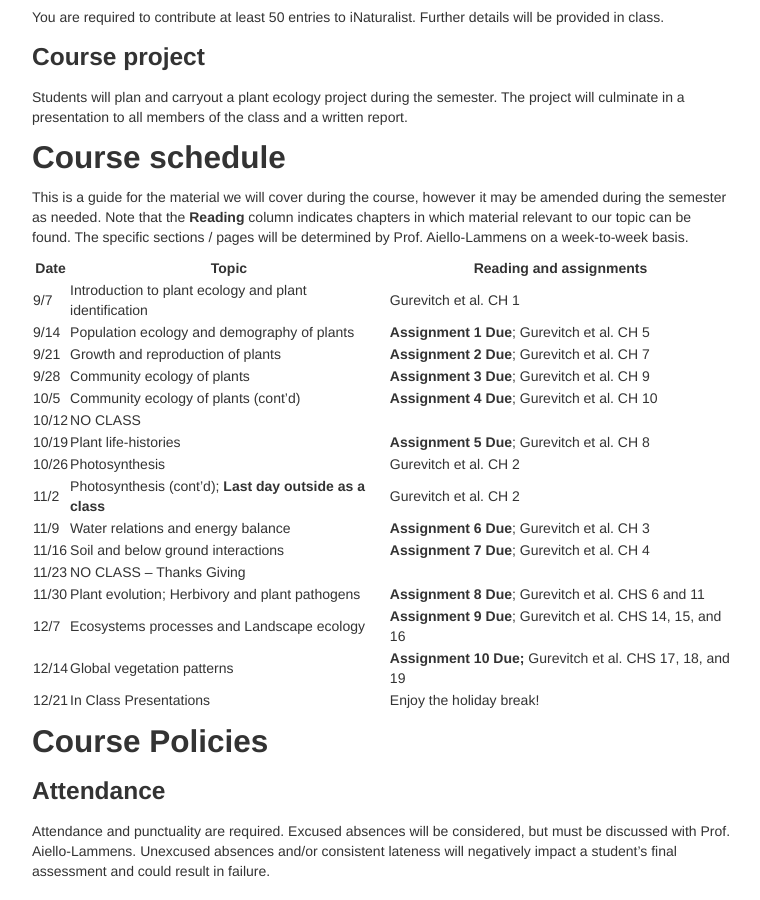
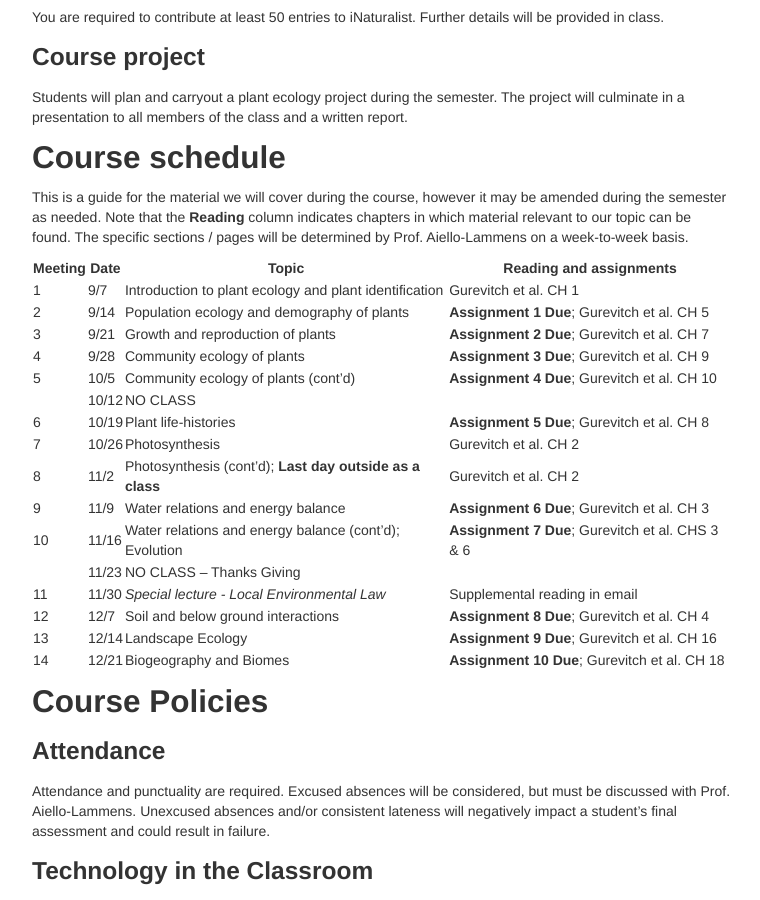
Before and after one commit to mlammens/ENS-511-Plant-Ecology, a Jekyll site: the page built from pages/syllabus.md, in a window 1280 px wide and 900 px high, scrolled down 1715 px. Shown: the whole window, without its empty margins (258-1018 px from the left). Built offline with Jekyll 4.4.1, drawn with Linux system fonts in a browser that asks for light colours.

Commit message:
Added assignment 9

```diff
--- a/pages/syllabus.md
+++ b/pages/syllabus.md
@@ -124,24 +124,24 @@ indicates chapters in which material relevant to our topic can be found.
 The specific sections / pages will be determined by Prof. Aiello-Lammens
 on a week-to-week basis.
 
-|**Date**|**Topic**|**Reading and assignments**|
-|--------|---------|---------------------------|
-|9/7 |Introduction to plant ecology and plant identification |Gurevitch et al. CH 1|
-|9/14 |Population ecology and demography of plants |**Assignment 1 Due**; Gurevitch et al. CH 5|
-|9/21 |Growth and reproduction of plants |**Assignment 2 Due**; Gurevitch et al. CH 7|
-|9/28 |Community ecology of plants |**Assignment 3 Due**; Gurevitch et al. CH 9|
-|10/5 |Community ecology of plants (cont’d) |**Assignment 4 Due**; Gurevitch et al. CH 10|
-|10/12 |NO CLASS | |
-|10/19 |Plant life-histories |**Assignment 5 Due**; Gurevitch et al. CH 8|
-|10/26 |Photosynthesis |Gurevitch et al. CH 2|
-|11/2 |Photosynthesis (cont'd); **Last day outside as a class** | Gurevitch et al. CH 2|
-|11/9 |Water relations and energy balance |**Assignment 6 Due**; Gurevitch et al. CH 3|
-|11/16 |Soil and below ground interactions|**Assignment 7 Due**; Gurevitch et al. CH 4|
-|11/23 |NO CLASS – Thanks Giving ||
-|11/30 |Plant evolution; Herbivory and plant pathogens  |**Assignment 8 Due**; Gurevitch et al. CHS 6 and 11|
-|12/7 |Ecosystems processes and Landscape ecology |**Assignment 9 Due**; Gurevitch et al. CHS 14, 15, and 16|
-|12/14 |Global vegetation patterns |**Assignment 10 Due;** Gurevitch et al. CHS 17, 18, and 19|
-|12/21 |In Class Presentations |Enjoy the holiday break!|
+|**Meeting**|**Date**|**Topic**|**Reading and assignments**|
+|---|--------|---------|---------------------------|
+|1 |9/7 |Introduction to plant ecology and plant identification |Gurevitch et al. CH 1|
+|2 |9/14 |Population ecology and demography of plants |**Assignment 1 Due**; Gurevitch et al. CH 5|
+|3 |9/21 |Growth and reproduction of plants |**Assignment 2 Due**; Gurevitch et al. CH 7|
+|4 |9/28 |Community ecology of plants |**Assignment 3 Due**; Gurevitch et al. CH 9|
+|5 |10/5 |Community ecology of plants (cont’d) |**Assignment 4 Due**; Gurevitch et al. CH 10|
+| |10/12 |NO CLASS | |
+|6 |10/19 |Plant life-histories |**Assignment 5 Due**; Gurevitch et al. CH 8|
+|7 |10/26 |Photosynthesis |Gurevitch et al. CH 2|
+|8 |11/2 |Photosynthesis (cont'd); **Last day outside as a class** | Gurevitch et al. CH 2|
+|9 |11/9 |Water relations and energy balance |**Assignment 6 Due**; Gurevitch et al. CH 3|
+|10 |11/16 |Water relations and energy balance (cont'd); Evolution |**Assignment 7 Due**; Gurevitch et al. CHS 3 & 6|
+| |11/23 |NO CLASS – Thanks Giving ||
+|11 |11/30 |*Special lecture - Local Environmental Law*| Supplemental reading in email |
+|12 |12/7 |Soil and below ground interactions|**Assignment 8 Due**; Gurevitch et al. CH 4|
+|13 |12/14 |Landscape Ecology |**Assignment 9 Due**; Gurevitch et al. CH 16|
+|14 |12/21 |Biogeography and Biomes |**Assignment 10 Due**; Gurevitch et al. CH 18|
 
 Course Policies
 ---------------
```
Also changed, not shown: index.md (+7 -0 lines), pages/assignment-9.md (added, +13 -0 lines), pages/meeting-11.md (added, +11 -0 lines), pages/meeting-12.md (added, +9 -0 lines).
